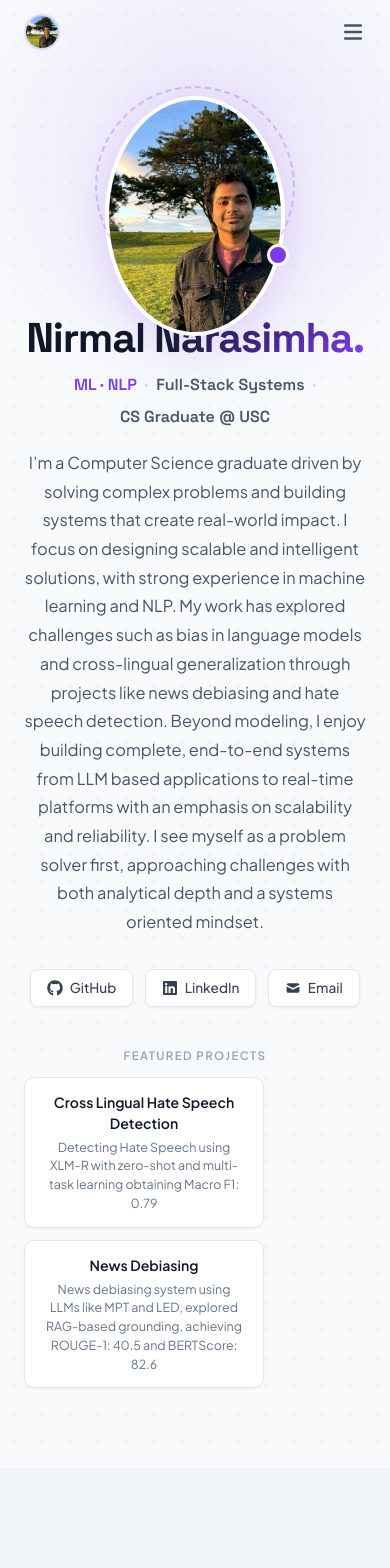
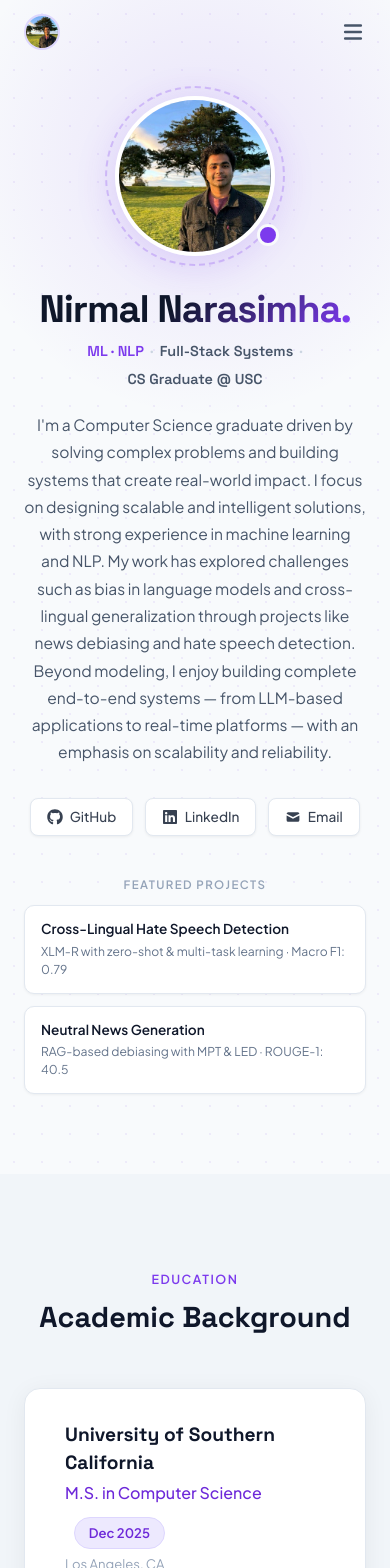
Before and after one commit to narasimha-nirmal/Portfolio, a React (Vite) app: page / in a window 390 px wide. Shown: the top 1568 px of the page. Built offline with nearby package versions, Linux system fonts and the light colour scheme.

Commit message:
Fix mobile responsiveness

```diff
--- a/src/components/Hero.jsx
+++ b/src/components/Hero.jsx
@@ -19,13 +19,13 @@ const socialLinks = [
 
 const featuredProjects = [
   {
-    title: 'Cross Lingual Hate Speech Detection',
-    desc: 'Detecting Hate Speech using XLM-R with zero-shot and multi-task learning obtaining Macro F1: 0.79',
+    title: 'Cross-Lingual Hate Speech Detection',
+    desc: 'XLM-R with zero-shot & multi-task learning · Macro F1: 0.79',
     href: '#projects',
   },
   {
-    title: 'News Debiasing',
-    desc: 'News debiasing system using LLMs like MPT and LED, explored RAG-based grounding, achieving ROUGE-1: 40.5 and BERTScore: 82.6',
+    title: 'Neutral News Generation',
+    desc: 'RAG-based debiasing with MPT & LED · ROUGE-1: 40.5',
     href: '#projects',
   },
 ]
@@ -49,35 +49,33 @@ export default function Hero() {
         backgroundColor: '#F8FAFC',
       }}
     >
-      {/* Soft dot grid */}
+      {/* Dot grid */}
       <div style={{
         position: 'absolute', inset: 0, pointerEvents: 'none',
         backgroundImage: 'radial-gradient(circle, rgba(109,40,217,0.07) 1px, transparent 1px)',
         backgroundSize: '28px 28px',
       }} />
-      {/* Violet radial glow top-right */}
+      {/* Glow */}
       <div style={{
         position: 'absolute', top: '-100px', right: '-80px', width: '520px', height: '520px',
         borderRadius: '50%', pointerEvents: 'none',
         background: 'radial-gradient(circle, rgba(124,58,237,0.12) 0%, transparent 70%)',
       }} />
 
-      {/* Two-column layout */}
-      <div style={{
+      <div className="hero-grid" style={{
         maxWidth: '1060px', width: '100%', position: 'relative', zIndex: 1,
         display: 'grid',
         gridTemplateColumns: '1fr auto',
         alignItems: 'center',
         gap: '4rem',
-      }} className="hero-grid">
+      }}>
 
-        {/* ── LEFT: text content ── */}
+        {/* LEFT: text */}
         <div>
-          {/* Name */}
           <motion.h1
             custom={0} initial="hidden" animate="visible" variants={fadeUp}
             style={{
-              fontSize: 'clamp(2.6rem, 6vw, 4.2rem)',
+              fontSize: 'clamp(2.4rem, 6vw, 4.2rem)',
               fontWeight: 700,
               letterSpacing: '-0.03em',
               margin: '0 0 0.75rem',
@@ -96,18 +94,18 @@ export default function Hero() {
             <span style={{ color: '#7C3AED', WebkitTextFillColor: '#7C3AED' }}>.</span>
           </motion.h1>
 
-          {/* Tagline */}
-          <motion.p
+          <motion.div
             custom={1} initial="hidden" animate="visible" variants={fadeUp}
+            className="hero-tagline"
             style={{
-              fontSize: 'clamp(1rem, 2vw, 1.1rem)',
+              fontSize: 'clamp(0.9rem, 2vw, 1.05rem)',
               fontWeight: 600,
               color: '#475569',
               marginBottom: '1.25rem',
               fontFamily: "'Space Grotesk', sans-serif",
               display: 'flex',
               flexWrap: 'wrap',
-              gap: '0.5rem',
+              gap: '0.4rem',
               alignItems: 'center',
             }}
           >
@@ -116,29 +114,27 @@ export default function Hero() {
             <span>Full-Stack Systems</span>
             <span style={{ color: '#CBD5E1' }}>·</span>
             <span>CS Graduate @ USC</span>
-          </motion.p>
+          </motion.div>
 
-          {/* Bio */}
           <motion.p
             custom={2} initial="hidden" animate="visible" variants={fadeUp}
             style={{
-              fontSize: '1.025rem',
+              fontSize: '0.975rem',
               color: '#475569',
               lineHeight: 1.75,
               maxWidth: '520px',
               marginBottom: '2rem',
             }}
           >
-            I’m a Computer Science graduate driven by solving complex problems and building systems that create real-world impact.
+            I'm a Computer Science graduate driven by solving complex problems and building systems that create real-world impact.
             I focus on designing scalable and intelligent solutions, with strong experience in machine learning and NLP.
             My work has explored challenges such as bias in language models and cross-lingual generalization through projects like news debiasing and hate speech detection.
-            Beyond modeling, I enjoy building complete, end-to-end systems from LLM based applications to real-time platforms with an emphasis on scalability and reliability.
-            I see myself as a problem solver first, approaching challenges with both analytical depth and a systems oriented mindset.
+            Beyond modeling, I enjoy building complete end-to-end systems — from LLM-based applications to real-time platforms — with an emphasis on scalability and reliability.
           </motion.p>
 
-          {/* Social icons */}
           <motion.div
             custom={3} initial="hidden" animate="visible" variants={fadeUp}
+            className="hero-socials"
             style={{ display: 'flex', gap: '0.75rem', marginBottom: '2.5rem', flexWrap: 'wrap' }}
           >
             {socialLinks.map(({ icon: Icon, href, label }) => (
@@ -180,7 +176,6 @@ export default function Hero() {
             ))}
           </motion.div>
 
-          {/* Featured project mini-cards */}
           <motion.div custom={4} initial="hidden" animate="visible" variants={fadeUp}>
             <p style={{
               fontSize: '0.72rem', textTransform: 'uppercase', letterSpacing: '0.12em',
@@ -188,23 +183,24 @@ export default function Hero() {
             }}>
               Featured Projects
             </p>
-            <div style={{ display: 'flex', flexWrap: 'wrap', gap: '0.75rem' }}>
+            <div className="hero-project-cards" style={{ display: 'flex', gap: '0.75rem' }}>
               {featuredProjects.map((p) => (
                 <a
                   key={p.title}
                   href={p.href}
                   onClick={scrollToProjects}
+                  className="hero-project-card"
                   style={{
+                    flex: 1,
                     display: 'block',
-                    padding: '0.875rem 1.1rem',
+                    padding: '0.875rem 1rem',
                     borderRadius: '10px',
                     backgroundColor: '#fff',
                     border: '1px solid #E2E8F0',
                     textDecoration: 'none',
                     transition: 'all 0.2s',
-                    minWidth: '180px',
-                    maxWidth: '240px',
                     boxShadow: '0 1px 3px rgba(0,0,0,0.05)',
+                    minWidth: 0,
                   }}
                   onMouseEnter={e => {
                     e.currentTarget.style.transform = 'translateY(-3px)'
@@ -217,10 +213,10 @@ export default function Hero() {
                     e.currentTarget.style.boxShadow = '0 1px 3px rgba(0,0,0,0.05)'
                   }}
                 >
-                  <p style={{ margin: '0 0 0.25rem', fontWeight: 600, color: '#0F172A', fontSize: '0.88rem' }}>
+                  <p style={{ margin: '0 0 0.25rem', fontWeight: 600, color: '#0F172A', fontSize: '0.85rem', lineHeight: 1.3 }}>
                     {p.title}
                   </p>
-                  <p style={{ margin: 0, fontSize: '0.78rem', color: '#64748B', lineHeight: 1.5 }}>
+                  <p style={{ margin: 0, fontSize: '0.76rem', color: '#64748B', lineHeight: 1.5 }}>
                     {p.desc}
                   </p>
                 </a>
@@ -229,31 +225,30 @@ export default function Hero() {
           </motion.div>
         </div>
 
-        {/* ── RIGHT: photo ── */}
+        {/* RIGHT: photo */}
         <motion.div
           initial={{ opacity: 0, scale: 0.92 }}
           animate={{ opacity: 1, scale: 1 }}
           transition={{ duration: 0.7, delay: 0.3, ease: 'easeOut' }}
+          className="hero-photo"
           style={{ display: 'flex', justifyContent: 'center', alignItems: 'center', flexShrink: 0 }}
-          className="hero-photo"
         >
-          <div style={{ position: 'relative' }}>
-            {/* Decorative ring */}
+          <div style={{ position: 'relative', width: '240px', height: '240px' }}>
             <div style={{
               position: 'absolute', inset: '-10px', borderRadius: '50%',
               border: '2px dashed rgba(124,58,237,0.25)',
             }} />
-            {/* Accent dot */}
             <div style={{
               position: 'absolute', bottom: '10px', right: '-4px',
               width: '22px', height: '22px', borderRadius: '50%',
               backgroundColor: '#7C3AED',
               border: '3px solid #F8FAFC',
+              zIndex: 2,
             }} />
-
             <img
               src={`${import.meta.env.BASE_URL}profile.jpg`}
               alt="Nirmal Narasimha"
+              className="hero-photo-img"
               style={{
                 width: '240px',
                 height: '240px',
@@ -273,22 +268,34 @@ export default function Hero() {
         @media (max-width: 720px) {
           .hero-grid {
             grid-template-columns: 1fr !important;
-            text-align: center;
-            gap: 2.5rem !important;
+            text-align: center !important;
+            gap: 2rem !important;
           }
-          .hero-grid > div:first-child p,
-          .hero-grid > div:first-child h1 {
-            text-align: center;
+          .hero-photo {
+            order: -1;
+            justify-content: center !important;
           }
-          .hero-grid > div:first-child > div,
-          .hero-grid > div:first-child > p {
-            justify-content: center;
+          .hero-photo > div {
+            width: 160px !important;
+            height: 160px !important;
           }
-          .hero-photo { order: -1; }
-          .hero-photo > div > div:last-child {
-            width: 180px !important; height: 180px !important;
+          .hero-photo-img {
+            width: 160px !important;
+            height: 160px !important;
           }
-          .hero-photo > div { width: 180px !important; height: 180px !important; }
+          .hero-tagline {
+            justify-content: center !important;
+          }
+          .hero-socials {
+            justify-content: center !important;
+          }
+          .hero-project-cards {
+            flex-direction: column !important;
+          }
+          .hero-project-card {
+            width: 100% !important;
+            text-align: left !important;
+          }
         }
       `}</style>
     </section>
```
